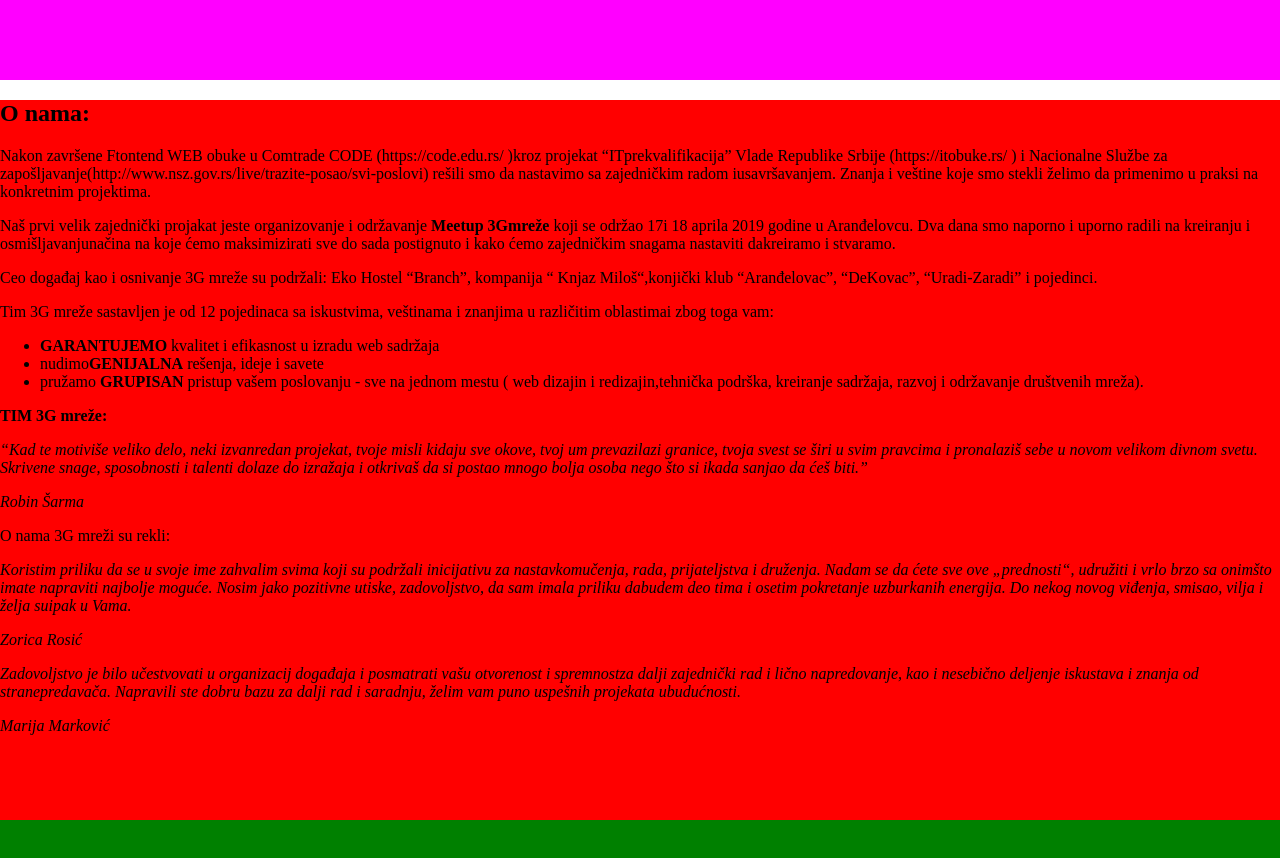
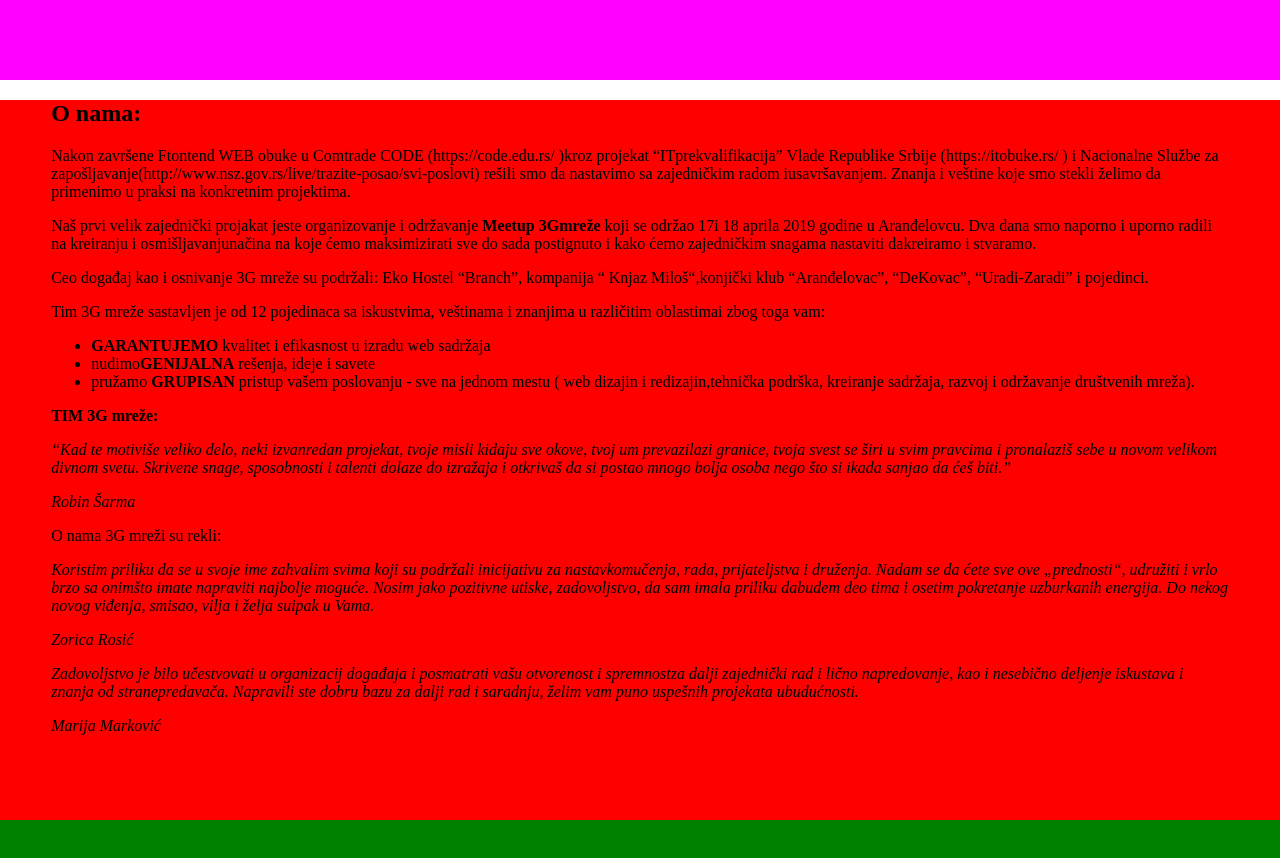
Before and after one commit to 3g-mreza/3g-mreza, a plain HTML site: page index.html in a window 1280 px wide. Shown: the top 858 px of the page. Drawn offline with Linux system fonts and the light colour scheme.

Commit message:
Update style.css

```diff
--- a/style.css
+++ b/style.css
@@ -36,6 +36,10 @@ header, footer {
 }
 .innerContentAboutUs {
     background: red;
+    /*dodat padding*/
+    padding-left: 4%;
+    padding-right: 4%;
+
 }
 .innerContentTeam {
     background: green;
```
